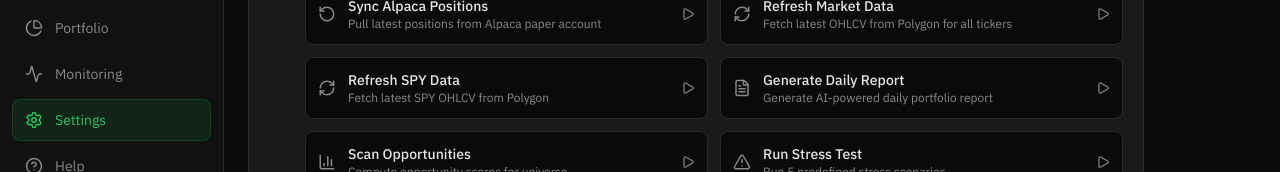
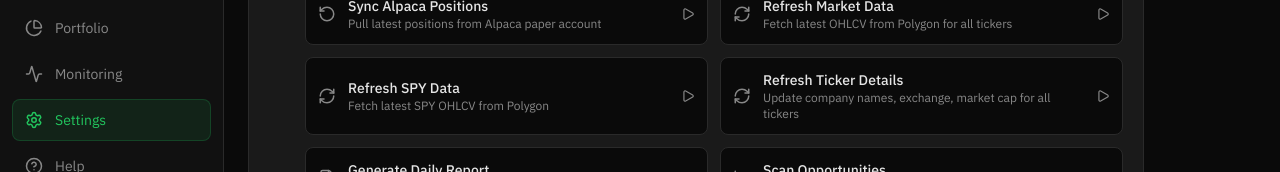
Before and after one commit to vshenoi123/portfolio-mgr, a Next.js app in the folder frontend/: page /settings in a window 1280 px wide. Shown: the part 186-358 px from the top of the page. Built offline with nearby package versions, Linux system fonts and the light colour scheme; no server answers.

Commit message:
feat: add Refresh Ticker Details button to Settings page

```diff
--- a/frontend/src/app/settings/page.js
+++ b/frontend/src/app/settings/page.js
@@ -10,6 +10,7 @@ const ACTIONS = [
   { id: 'sync_positions', label: 'Sync Alpaca Positions', desc: 'Pull latest positions from Alpaca paper account', icon: RotateCcw, endpoint: '/trading/sync', method: 'POST' },
   { id: 'refresh_all', label: 'Refresh Market Data', desc: 'Fetch latest OHLCV from Polygon for all tickers', icon: RefreshCw, endpoint: '/data/refresh-all', method: 'POST' },
   { id: 'refresh_spy', label: 'Refresh SPY Data', desc: 'Fetch latest SPY OHLCV from Polygon', icon: RefreshCw, endpoint: '/data/refresh/SPY?days=365', method: 'POST' },
+  { id: 'refresh_ticker_details', label: 'Refresh Ticker Details', desc: 'Update company names, exchange, market cap for all tickers', icon: RefreshCw, endpoint: '/data/ticker-details/refresh', method: 'POST' },
   { id: 'generate_report', label: 'Generate Daily Report', desc: 'Generate AI-powered daily portfolio report', icon: FileText, endpoint: '/ai/report', method: 'GET' },
   { id: 'compute_opportunities', label: 'Scan Opportunities', desc: 'Compute opportunity scores for universe', icon: BarChart3, endpoint: '/opportunities/compute', method: 'POST' },
   { id: 'run_stress_test', label: 'Run Stress Test', desc: 'Run 5 predefined stress scenarios', icon: AlertTriangle, endpoint: '/risk/stress-test/scenarios', method: 'GET' },
```
